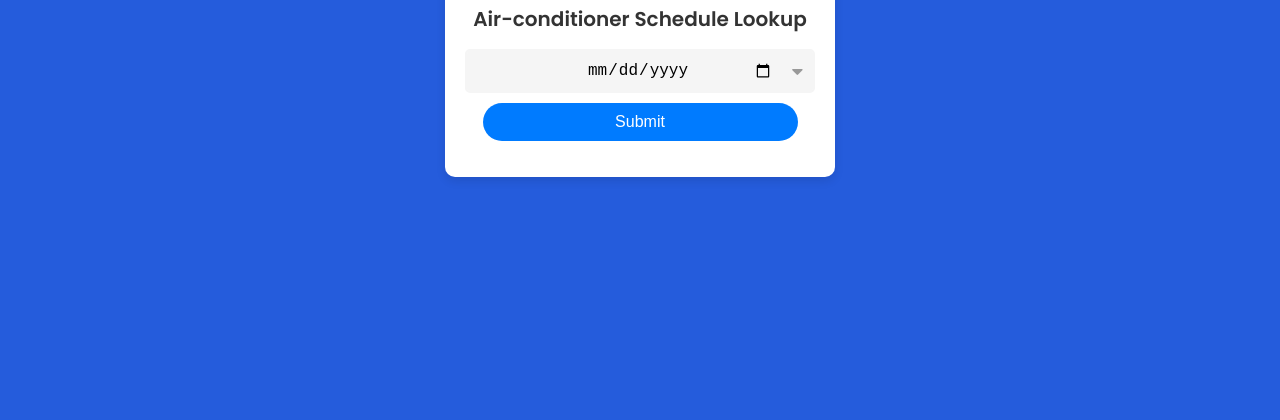
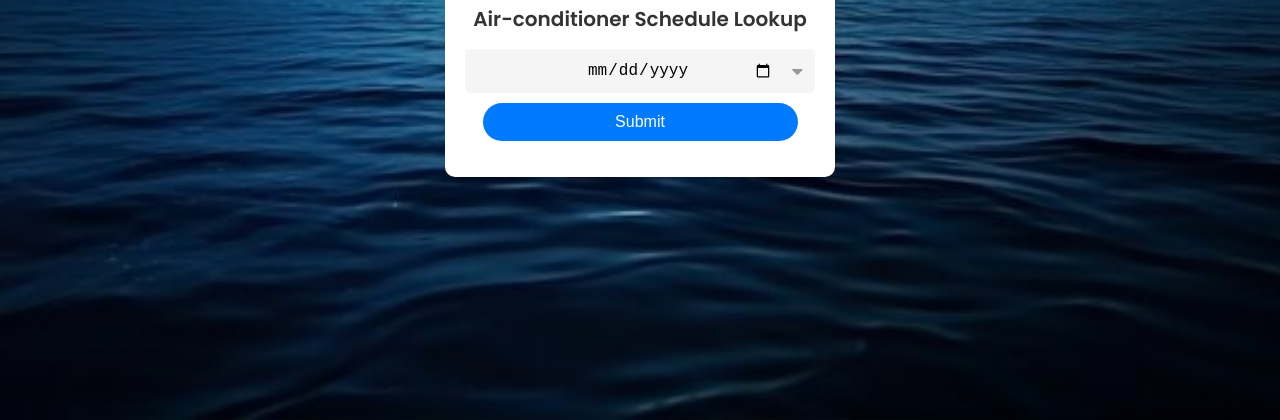
Before and after one commit to xemeath2546/Project, a website: page index.html in a window 1280 px wide. Shown: the part 380-800 px from the top of the page. Drawn offline with Linux system fonts and the light colour scheme.

Commit message:
change bg

```diff
--- a/index.html
+++ b/index.html
@@ -7,7 +7,9 @@
   <title>Room Lookup</title>
     <style>
         body {
-            background: #255cdc;
+            /* เปลี่ยนบรรทัดนี้ */
+            background: url('bg sea.jpg') no-repeat center center fixed;
+            background-size: cover; /* ปรับขนาดรูปภาพให้เต็มพื้นหลัง */
             color: #333;
             font-family: 'Poppins', sans-serif; /* ใช้ฟอนต์ Poppins ทั่วทั้งหน้า */
             text-align: center;
```
Also changed, not shown: bg sea.jpg (added).
